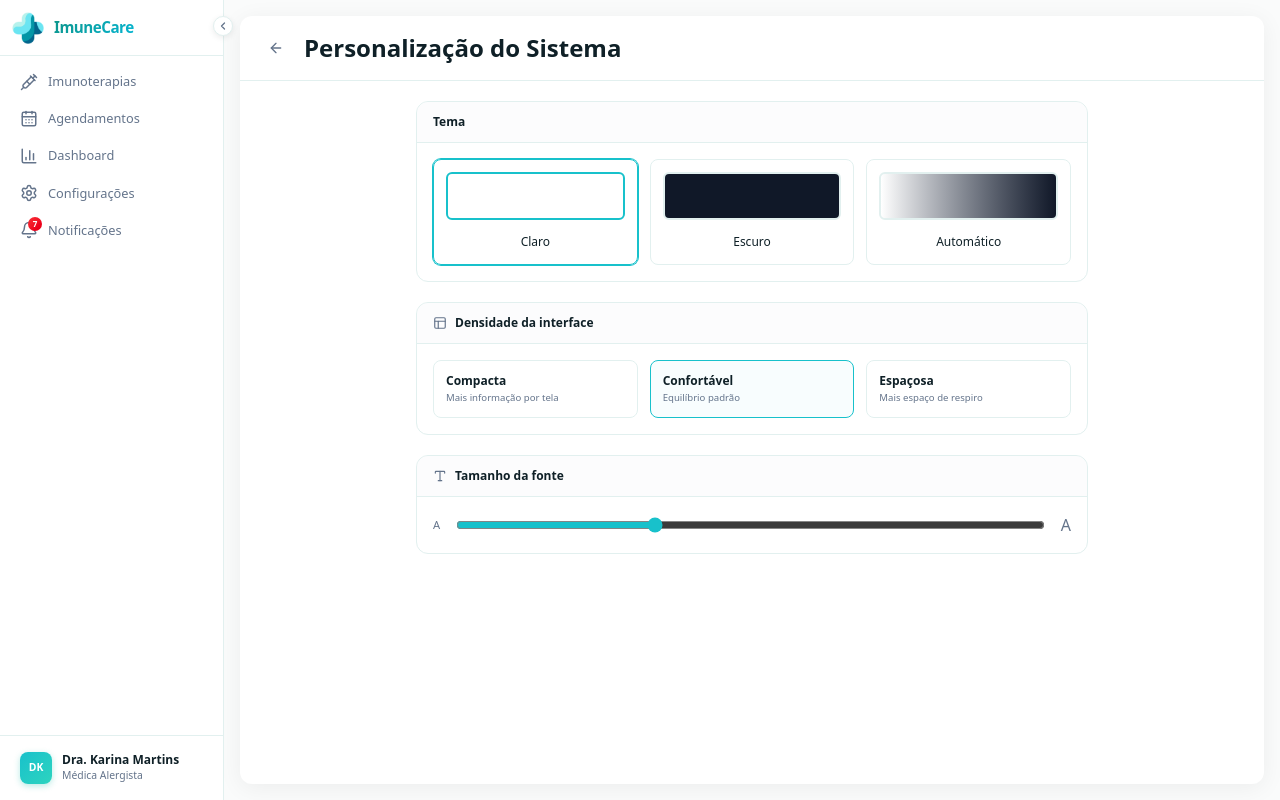
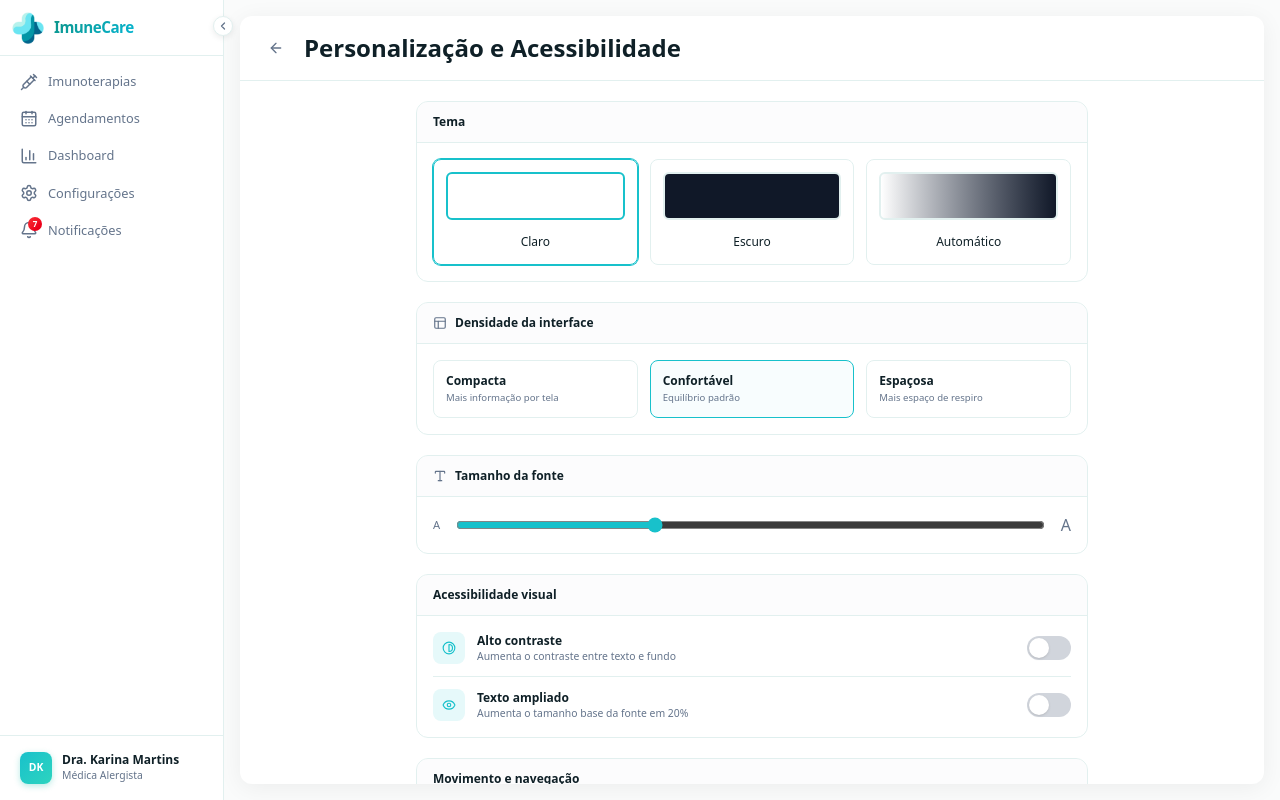
Before and after one commit to anaperinii/imunecare-web, a React (Vite) app: page /personalization in a window 1280 px wide. Built offline with nearby package versions, Linux system fonts and the light colour scheme.

Commit message:
feat: update settings page to reflect accessibility features in personalization options

```diff
--- a/src/pages/personalization-page.tsx
+++ b/src/pages/personalization-page.tsx
@@ -1,12 +1,16 @@
 import { useState } from 'react'
 import { useNavigate } from '@tanstack/react-router'
-import { ArrowLeft, Type, Layout } from 'lucide-react'
+import { ArrowLeft, Type, Layout, Contrast, MousePointer, Eye } from 'lucide-react'
 import { cn } from '@/lib/utils'
 
 export function PersonalizationPage() {
   const navigate = useNavigate()
   const [theme, setTheme] = useState('light')
   const [density, setDensity] = useState('comfortable')
+  const [highContrast, setHighContrast] = useState(false)
+  const [reducedMotion, setReducedMotion] = useState(false)
+  const [largeText, setLargeText] = useState(false)
+  const [focusIndicators, setFocusIndicators] = useState(true)
 
   return (
     <div className="flex flex-1 flex-col bg-gray-50/80 min-h-0 overflow-hidden">
@@ -15,7 +19,7 @@ export function PersonalizationPage() {
           <button onClick={() => navigate({ to: '/settings' })} className="h-8 w-8 flex items-center justify-center rounded-lg text-(--text-muted) hover:bg-gray-50 transition-all cursor-pointer">
             <ArrowLeft size={16} />
           </button>
-          <h1 className="text-2xl font-bold text-(--text)">Personalização do Sistema</h1>
+          <h1 className="text-2xl font-bold text-(--text)">Personalização e Acessibilidade</h1>
         </div>
 
         <div className="flex-1 overflow-y-auto p-5">
@@ -85,6 +89,68 @@ export function PersonalizationPage() {
                 </div>
               </div>
             </div>
+
+            {/* Acessibilidade visual */}
+            <div className="border border-(--border-custom) rounded-xl overflow-hidden">
+              <div className="px-4 py-3 border-b border-(--border-custom) bg-gray-50/50">
+                <h2 className="text-xs font-bold text-(--text)">Acessibilidade visual</h2>
+              </div>
+              <div className="p-4 space-y-3">
+                {[
+                  { label: 'Alto contraste', desc: 'Aumenta o contraste entre texto e fundo', icon: Contrast, value: highContrast, set: setHighContrast },
+                  { label: 'Texto ampliado', desc: 'Aumenta o tamanho base da fonte em 20%', icon: Eye, value: largeText, set: setLargeText },
+                ].map((item, i) => (
+                  <div key={item.label}>
+                    {i > 0 && <div className="border-t border-(--border-custom) mb-3" />}
+                    <div className="flex items-center justify-between">
+                      <div className="flex items-center gap-3">
+                        <div className="flex h-8 w-8 items-center justify-center rounded-lg bg-brand-50 shrink-0">
+                          <item.icon size={14} className="text-brand" />
+                        </div>
+                        <div>
+                          <div className="text-xs font-semibold text-(--text)">{item.label}</div>
+                          <div className="text-[0.65rem] text-(--text-muted)">{item.desc}</div>
+                        </div>
+                      </div>
+                      <button onClick={() => item.set(!item.value)} className={cn("h-6 w-11 rounded-full transition-all cursor-pointer relative", item.value ? "bg-brand" : "bg-gray-300")}>
+                        <div className={cn("absolute top-0.5 h-5 w-5 rounded-full bg-white shadow transition-all", item.value ? "left-5.5" : "left-0.5")} />
+                      </button>
+                    </div>
+                  </div>
+                ))}
+              </div>
+            </div>
+
+            {/* Movimento e navegação */}
+            <div className="border border-(--border-custom) rounded-xl overflow-hidden">
+              <div className="px-4 py-3 border-b border-(--border-custom) bg-gray-50/50">
+                <h2 className="text-xs font-bold text-(--text)">Movimento e navegação</h2>
+              </div>
+              <div className="p-4 space-y-3">
+                {[
+                  { label: 'Reduzir animações', desc: 'Minimiza transições e efeitos de movimento', icon: MousePointer, value: reducedMotion, set: setReducedMotion },
+                  { label: 'Indicadores de foco visíveis', desc: 'Destaca o elemento selecionado ao navegar por teclado', icon: Eye, value: focusIndicators, set: setFocusIndicators },
+                ].map((item, i) => (
+                  <div key={item.label}>
+                    {i > 0 && <div className="border-t border-(--border-custom) mb-3" />}
+                    <div className="flex items-center justify-between">
+                      <div className="flex items-center gap-3">
+                        <div className="flex h-8 w-8 items-center justify-center rounded-lg bg-brand-50 shrink-0">
+                          <item.icon size={14} className="text-brand" />
+                        </div>
+                        <div>
+                          <div className="text-xs font-semibold text-(--text)">{item.label}</div>
+                          <div className="text-[0.65rem] text-(--text-muted)">{item.desc}</div>
+                        </div>
+                      </div>
+                      <button onClick={() => item.set(!item.value)} className={cn("h-6 w-11 rounded-full transition-all cursor-pointer relative", item.value ? "bg-brand" : "bg-gray-300")}>
+                        <div className={cn("absolute top-0.5 h-5 w-5 rounded-full bg-white shadow transition-all", item.value ? "left-5.5" : "left-0.5")} />
+                      </button>
+                    </div>
+                  </div>
+                ))}
+              </div>
+            </div>
           </div>
         </div>
       </div>
--- a/src/pages/settings-page.tsx
+++ b/src/pages/settings-page.tsx
@@ -6,7 +6,6 @@ import {
   Info,
   Users,
   CreditCard,
-  Accessibility,
   HelpCircle,
   ChevronRight,
 } from 'lucide-react'
@@ -22,11 +21,10 @@ interface SettingsOption {
 const settingsOptions: SettingsOption[] = [
   { icon: Shield, label: 'Segurança e Privacidade', description: 'Autenticação, sessões e políticas de acesso', route: '/security' },
   { icon: Settings, label: 'Configurações Avançadas', description: 'Parâmetros técnicos e integrações', route: '/advanced-settings' },
-  { icon: Monitor, label: 'Personalização do Sistema', description: 'Temas, idioma e preferências visuais', route: '/personalization' },
+  { icon: Monitor, label: 'Personalização e Acessibilidade', description: 'Temas, idioma, contraste e tamanho de fonte', route: '/personalization' },
   { icon: Info, label: 'Sobre o Sistema', description: 'Versão, licença e informações técnicas', route: '/about' },
   { icon: Users, label: 'Gerenciar Equipes e Convites', description: 'Membros, permissões e convites pendentes', route: '/teams' },
   { icon: CreditCard, label: 'Planos e Serviços', description: 'Assinatura, faturamento e limites', route: '/plans' },
-  { icon: Accessibility, label: 'Acessibilidade', description: 'Contraste, tamanho de fonte e navegação', route: '/accessibility' },
   { icon: HelpCircle, label: 'Ajuda', description: 'Central de ajuda, documentação e suporte', route: '/help' },
 ]
 
```
